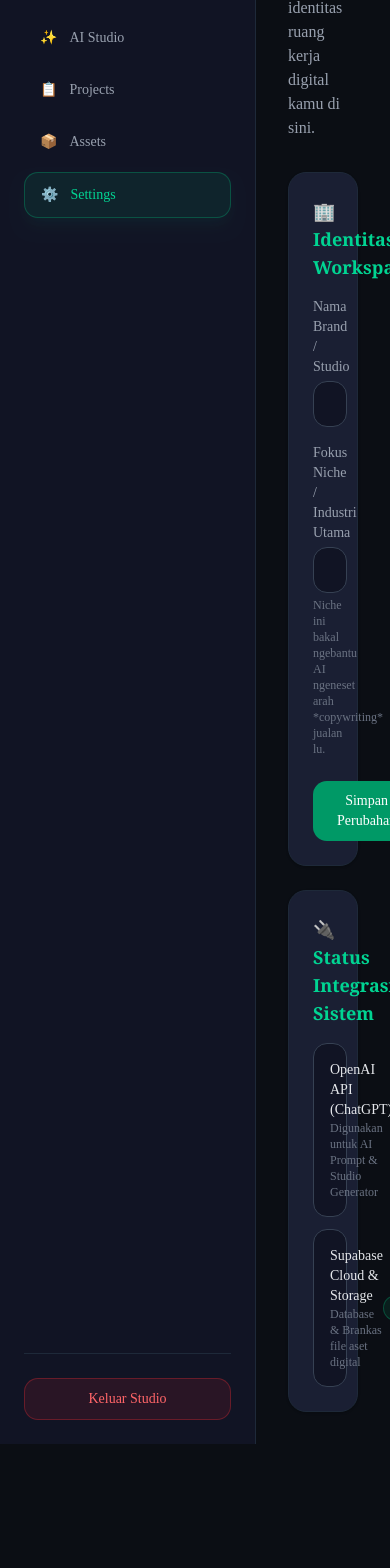
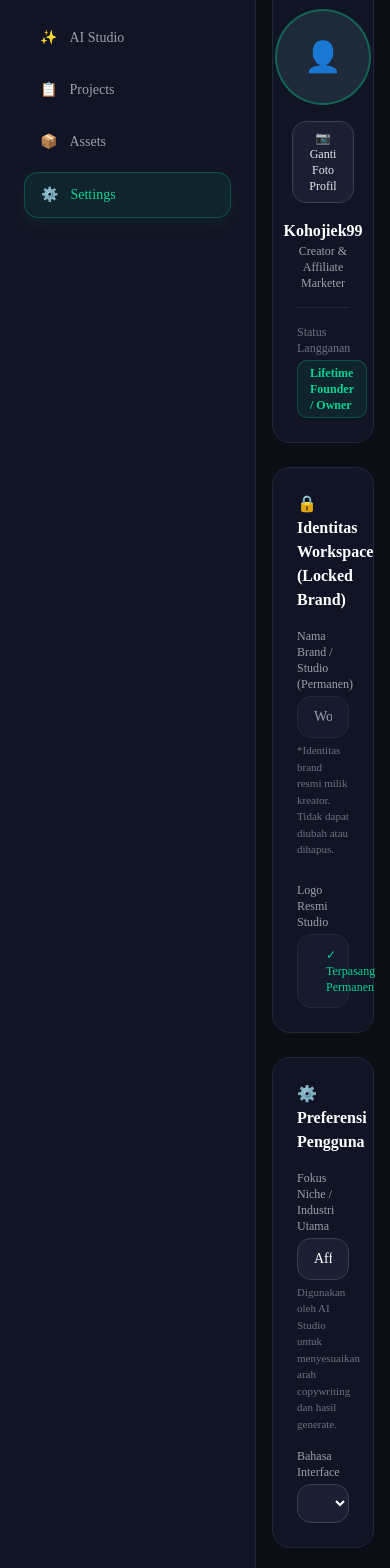
Before and after one commit to kohojiek99-ctrl/workshet-studio, a Next.js app: page /settings in a window 390 px wide. Shown: the part 300-1868 px from the top of the page. Before the commit the page ends 1744 px from the top, so only its background shows below. Built offline with nearby package versions, Linux system fonts and the light colour scheme; no server answers; grey boxes are pictures that could not be loaded.

Commit message:
feat: update halaman settings dengan locked brand, upload foto profil, dan responsive layout

```diff
--- a/app/settings/page.tsx
+++ b/app/settings/page.tsx
@@ -1,110 +1,225 @@
 "use client";
 
-import { useState } from "react";
+import { useState, useEffect } from "react";
+import Image from "next/image";
 
 export default function SettingsPage() {
-  const [brandName, setBrandName] = useState("Worksheet Studio");
   const [niche, setNiche] = useState("Affiliate Marketing & Digital Products");
-  const [isSaved, setIsSaved] = useState(false);
+  const [language, setLanguage] = useState("Bahasa Indonesia");
+  const [profilePic, setProfilePic] = useState<string | null>(null);
+  const [savedMessage, setSavedMessage] = useState(false);
 
-  // Fungsi simpan pengaturan
+  // Load settingan tersimpan dari localStorage saat pertama buka
+  useEffect(() => {
+    const savedNiche = localStorage.getItem("user_niche");
+    const savedLang = localStorage.getItem("user_language");
+    const savedPic = localStorage.getItem("user_profile_pic");
+
+    if (savedNiche) setNiche(savedNiche);
+    if (savedLang) setLanguage(savedLang);
+    if (savedPic) setProfilePic(savedPic);
+  }, []);
+
+  // Handler Simpan Perubahan
   const handleSave = (e: React.FormEvent) => {
     e.preventDefault();
-    setIsSaved(true);
-    setTimeout(() => setIsSaved(false), 3000);
+    localStorage.setItem("user_niche", niche);
+    localStorage.setItem("user_language", language);
+    if (profilePic) {
+      localStorage.setItem("user_profile_pic", profilePic);
+    }
+
+    setSavedMessage(true);
+    setTimeout(() => setSavedMessage(false), 3000);
+  };
+
+  // Handler Upload Foto Profil
+  const handleImageUpload = (e: React.ChangeEvent<HTMLInputElement>) => {
+    const file = e.target.files?.[0];
+    if (file) {
+      const reader = new FileReader();
+      reader.onloadend = () => {
+        setProfilePic(reader.result as string);
+      };
+      reader.readAsDataURL(file);
+    }
   };
 
   return (
-    <div className="p-8 text-white min-h-screen max-w-4xl">
-      {/* Header */}
+    <div className="p-4 sm:p-8 md:p-10 max-w-[1400px] mx-auto text-white">
+
+      {/* Header Halaman */}
       <div className="mb-8">
-        <h1 className="text-4xl font-serif font-bold mb-2">Settings & Profile ⚙️</h1>
-        <p className="text-gray-400">
-          Atur preferensi brand, niche, dan identitas ruang kerja digital kamu di sini.
+        <h1 className="text-2xl sm:text-3xl font-serif font-bold text-white mb-2">
+          Settings & Profile ⚙️
+        </h1>
+        <p className="text-gray-400 text-sm sm:text-base">
+          Atur preferensi profil, bahasa, dan niche ruang kerja digital kamu di sini.
         </p>
       </div>
 
-      {isSaved && (
-        <div className="mb-6 bg-emerald-900/40 border border-emerald-600 text-emerald-300 px-4 py-3 rounded-xl text-sm flex items-center gap-2">
-          <span>✨</span> Pengaturan berhasil disimpan secara lokal!
+      {/* Notifikasi Berhasil Simpan */}
+      {savedMessage && (
+        <div className="mb-6 p-4 bg-emerald-500/10 border border-emerald-500/30 text-emerald-400 rounded-xl text-sm font-medium flex items-center gap-2">
+          <span>✅</span> Pengaturan berhasil disimpan dan disesuaikan!
         </div>
       )}
 
-      <div className="space-y-6">
-        {/* Card Profil Workspace */}
-        <div className="bg-[#1a1f33] p-6 rounded-2xl border border-gray-800 shadow-sm">
-          <h3 className="text-lg font-serif font-bold mb-4 text-emerald-400">
-            🏢 Identitas Workspace
-          </h3>
+      <div className="grid grid-cols-1 lg:grid-cols-3 gap-6">
 
-          <form onSubmit={handleSave} className="space-y-4">
+        {/* Kolom Kiri: Profil Pengguna (Responsive) */}
+        <div className="lg:col-span-1 bg-[#111424] border border-gray-800 rounded-2xl p-6 flex flex-col items-center text-center">
+          <div className="relative w-24 h-24 sm:w-28 sm:h-28 rounded-full overflow-hidden border-2 border-emerald-500/40 mb-4 bg-gray-800 flex items-center justify-center">
+            {profilePic ? (
+              <img src={profilePic} alt="Profile" className="w-full h-full object-cover" />
+            ) : (
+              <span className="text-3xl sm:text-4xl text-gray-400">👤</span>
+            )}
+          </div>
+
+          <label className="cursor-pointer bg-[#1a1f33] hover:bg-gray-800 border border-gray-700 text-xs sm:text-sm font-medium px-4 py-2 rounded-xl text-gray-200 transition-all mb-4">
+            📷 Ganti Foto Profil
+            <input type="file" accept="image/*" onChange={handleImageUpload} className="hidden" />
+          </label>
+
+          <h3 className="text-base sm:text-lg font-bold text-white">Kohojiek99</h3>
+          <p className="text-xs text-gray-400 mb-4">Creator & Affiliate Marketer</p>
+          <div className="w-full border-t border-gray-800 pt-4 text-left">
+            <span className="text-xs text-gray-500 block mb-1">Status Langganan</span>
+            <span className="inline-block px-3 py-1 bg-emerald-500/10 text-emerald-400 border border-emerald-500/30 rounded-lg text-xs font-semibold">
+              Lifetime Founder / Owner
+            </span>
+          </div>
+        </div>
+
+        {/* Kolom Kanan: Form Pengaturan & Identitas Terkunci */}
+        <div className="lg:col-span-2 flex flex-col gap-6">
+
+          <form onSubmit={handleSave} className="flex flex-col gap-6">
+
+            {/* Identitas Workspace (Terkunci Mati / Read Only) */}
+            <div className="bg-[#111424] border border-gray-800 rounded-2xl p-6">
+              <h2 className="text-base font-bold text-white mb-4 flex items-center gap-2">
+                🔒 Identitas Workspace (Locked Brand)
+              </h2>
+
+              <div className="space-y-4">
                 <div>
-              <label className="block text-sm font-medium text-gray-400 mb-1">
-                Nama Brand / Studio
+                  <label className="block text-xs font-medium text-gray-400 mb-1">
+                    Nama Brand / Studio (Permanen)
                   </label>
                   <input
                     type="text"
-                value={brandName}
-                onChange={(e) => setBrandName(e.target.value)}
-                className="w-full bg-[#111424] border border-gray-700 text-white rounded-xl px-4 py-3 focus:outline-none focus:border-emerald-500 text-sm"
+                    value="Worksheet Studio"
+                    disabled
+                    className="w-full bg-[#161a2e] border border-gray-800 rounded-xl px-4 py-2.5 text-sm text-gray-400 cursor-not-allowed select-none"
+                  />
+                  <p className="text-[11px] text-gray-500 mt-1">
+                    *Identitas brand resmi milik kreator. Tidak dapat diubah atau dihapus.
+                  </p>
+                </div>
+
+                <div className="pt-2">
+                  <label className="block text-xs font-medium text-gray-400 mb-1">
+                    Logo Resmi Studio
+                  </label>
+                  <div className="flex items-center gap-4 bg-[#161a2e] border border-gray-800 p-3 rounded-xl">
+                    <div className="h-8 w-auto flex items-center">
+                      <Image
+                        src="/logo.png"
+                        alt="Worksheet Studio Logo"
+                        width={180}
+                        height={50}
+                        className="h-7 w-auto object-contain"
                       />
                     </div>
+                    <span className="text-xs text-emerald-400 font-medium">✓ Terpasang Permanen</span>
+                  </div>
+                </div>
+              </div>
+            </div>
 
+            {/* Preferensi User (Bisa Diubah) */}
+            <div className="bg-[#111424] border border-gray-800 rounded-2xl p-6">
+              <h2 className="text-base font-bold text-white mb-4 flex items-center gap-2">
+                ⚙️ Preferensi Pengguna
+              </h2>
+
+              <div className="space-y-4">
                 <div>
-              <label className="block text-sm font-medium text-gray-400 mb-1">
+                  <label className="block text-xs font-medium text-gray-400 mb-1">
                     Fokus Niche / Industri Utama
                   </label>
                   <input
                     type="text"
                     value={niche}
                     onChange={(e) => setNiche(e.target.value)}
-                className="w-full bg-[#111424] border border-gray-700 text-white rounded-xl px-4 py-3 focus:outline-none focus:border-emerald-500 text-sm"
+                    placeholder="Contoh: Affiliate TikTok, Digital Products, Kuliner..."
+                    className="w-full bg-[#1a1f33] border border-gray-700 rounded-xl px-4 py-2.5 text-sm text-white outline-none focus:border-emerald-500 transition-all"
                   />
-              <p className="text-xs text-gray-500 mt-1">
-                Niche ini bakal ngebantu AI ngeneset arah *copywriting* jualan lu.
+                  <p className="text-[11px] text-gray-500 mt-1">
+                    Digunakan oleh AI Studio untuk menyesuaikan arah copywriting dan hasil generate.
                   </p>
                 </div>
 
-            <div className="pt-2">
+                <div>
+                  <label className="block text-xs font-medium text-gray-400 mb-1">
+                    Bahasa Interface
+                  </label>
+                  <select
+                    value={language}
+                    onChange={(e) => setLanguage(e.target.value)}
+                    className="w-full bg-[#1a1f33] border border-gray-700 rounded-xl px-4 py-2.5 text-sm text-white outline-none focus:border-emerald-500 transition-all cursor-pointer"
+                  >
+                    <option value="Bahasa Indonesia">Bahasa Indonesia</option>
+                    <option value="English">English</option>
+                  </select>
+                </div>
+              </div>
+            </div>
+
+            {/* Tombol Simpan */}
+            <div className="flex justify-end">
               <button
                 type="submit"
-                className="bg-emerald-600 hover:bg-emerald-500 text-white font-medium px-6 py-2.5 rounded-xl transition-all text-sm"
+                className="w-full sm:w-auto px-6 py-3 rounded-xl font-bold text-sm bg-emerald-500 hover:bg-emerald-600 text-white shadow-lg shadow-emerald-500/20 transition-all"
               >
-                Simpan Perubahan
+                💾 Simpan Perubahan
               </button>
             </div>
+
           </form>
-        </div>
 
-        {/* Card Integrasi API Status */}
-        <div className="bg-[#1a1f33] p-6 rounded-2xl border border-gray-800 shadow-sm">
-          <h3 className="text-lg font-serif font-bold mb-4 text-emerald-400">
-            🔌 Status Integrasi Sistem
-          </h3>
-
+          {/* Status Integrasi Sistem */}
+          <div className="bg-[#111424] border border-gray-800 rounded-2xl p-6">
+            <h2 className="text-base font-bold text-white mb-4">Status Integrasi Sistem</h2>
             <div className="space-y-3">
-            <div className="flex justify-between items-center bg-[#111424] p-4 rounded-xl border border-gray-700">
+              <div className="flex flex-col sm:flex-row justify-between items-start sm:items-center bg-[#1a1f33] p-4 rounded-xl border border-gray-800 gap-3">
                 <div>
-                <h4 className="font-medium text-sm text-gray-200">OpenAI API (ChatGPT)</h4>
+                  <p className="text-sm font-medium text-white">OpenAI API (ChatGPT)</p>
                   <p className="text-xs text-gray-500">Digunakan untuk AI Prompt & Studio Generator</p>
                 </div>
-              <span className="bg-emerald-500/10 text-emerald-400 border border-emerald-500/30 text-xs px-3 py-1 rounded-full font-medium">
+                <span className="px-3 py-1 bg-emerald-500/10 text-emerald-400 border border-emerald-500/30 rounded-lg text-xs font-semibold">
                   Connected
                 </span>
               </div>
 
-            <div className="flex justify-between items-center bg-[#111424] p-4 rounded-xl border border-gray-700">
+              <div className="flex flex-col sm:flex-row justify-between items-start sm:items-center bg-[#1a1f33] p-4 rounded-xl border border-gray-800 gap-3">
                 <div>
-                <h4 className="font-medium text-sm text-gray-200">Supabase Cloud & Storage</h4>
+                  <p className="text-sm font-medium text-white">Supabase Cloud & Storage</p>
                   <p className="text-xs text-gray-500">Database & Brankas file aset digital</p>
                 </div>
-              <span className="bg-emerald-500/10 text-emerald-400 border border-emerald-500/30 text-xs px-3 py-1 rounded-full font-medium">
+                <span className="px-3 py-1 bg-emerald-500/10 text-emerald-400 border border-emerald-500/30 rounded-lg text-xs font-semibold">
                   Connected
                 </span>
               </div>
             </div>
           </div>
+
         </div>
+
+      </div>
+
     </div>
   );
 }
```
Lines whose indentation alone changed are shown as unchanged.
